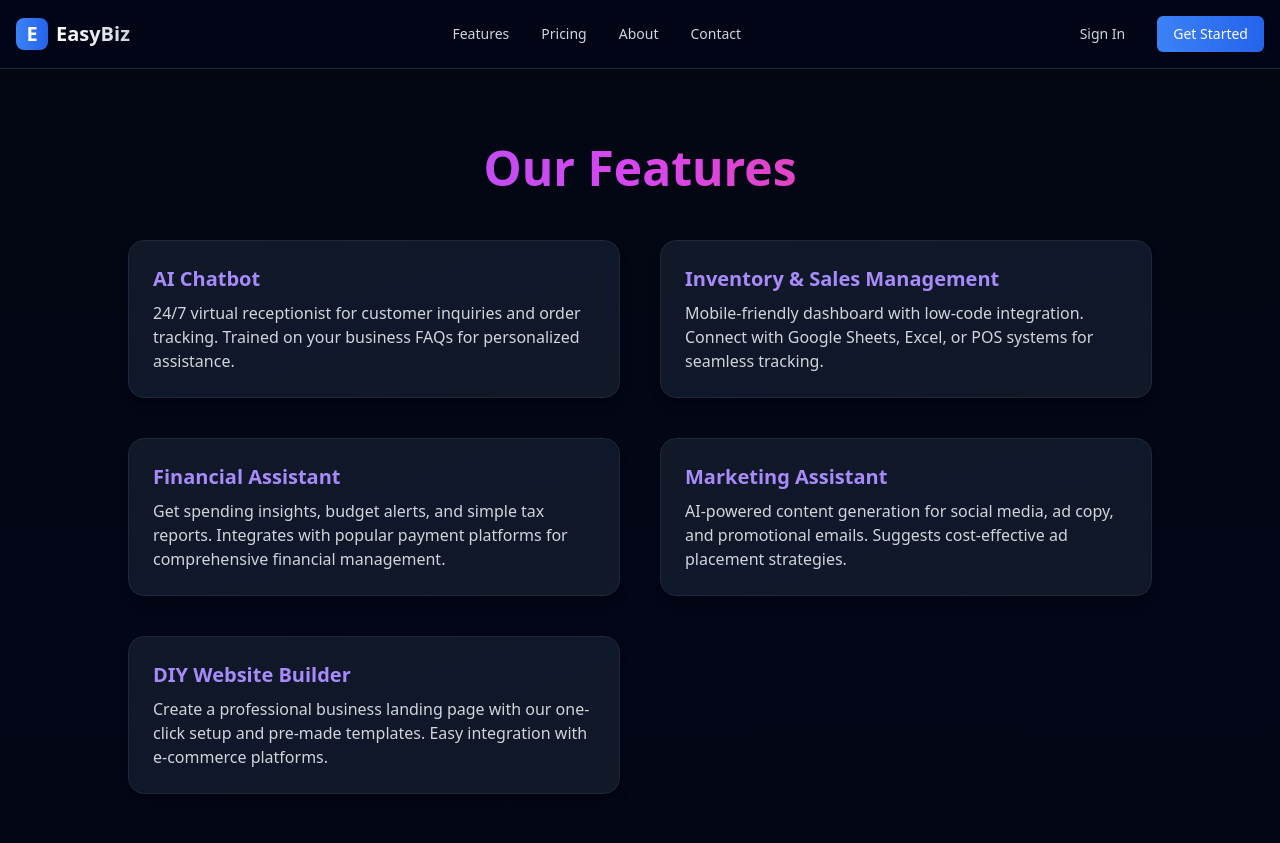
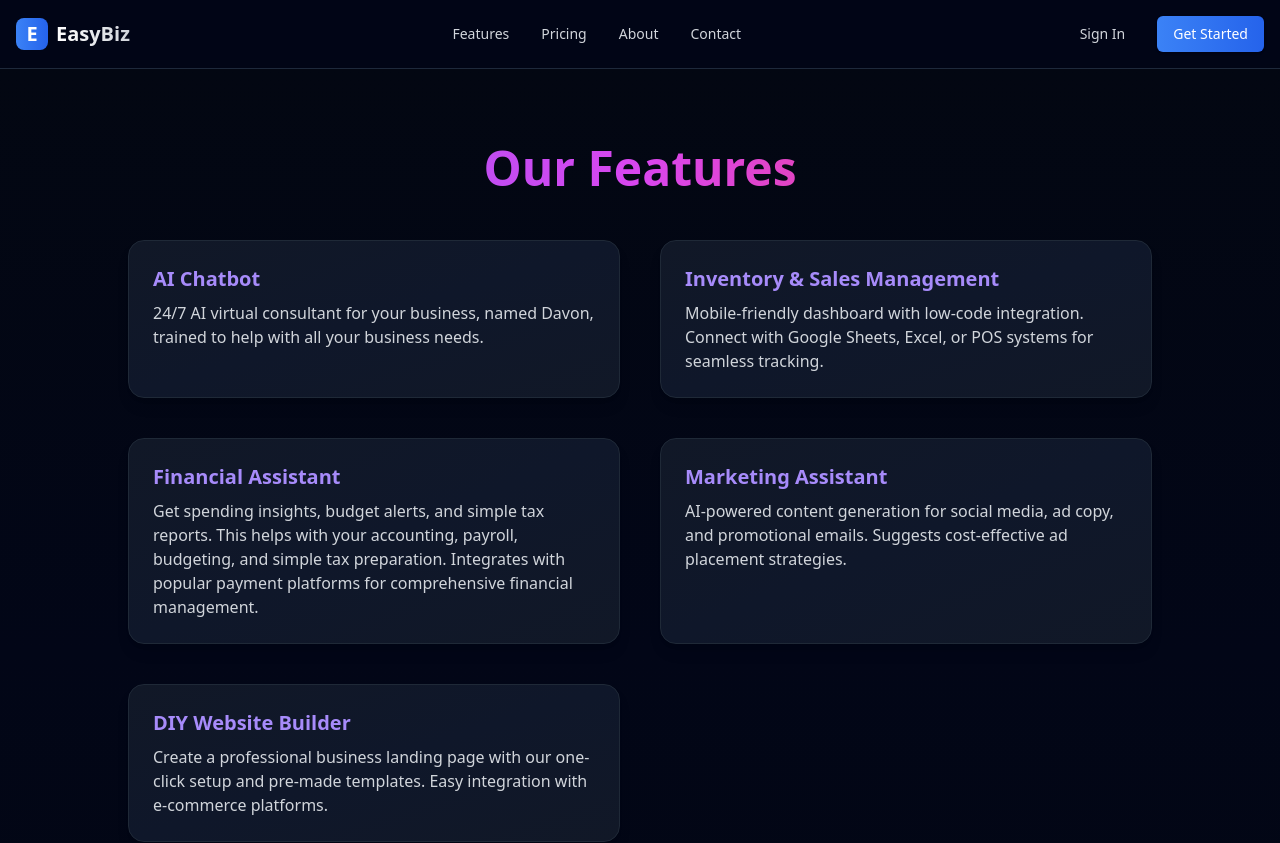
Before and after one commit to Ibrahim-t39/bizai, a Next.js app: page /features in a window 1280 px wide. Shown: the top 843 px of the page. Built offline with nearby package versions, Linux system fonts and the light colour scheme.

Commit message:
link updates

```diff
--- a/app/features/page.tsx
+++ b/app/features/page.tsx
@@ -37,7 +37,7 @@ export default function Features() {
 const features: FeatureCardProps[] = [
   {
     title: "AI Chatbot",
-    description: "24/7 virtual receptionist for customer inquiries and order tracking. Trained on your business FAQs for personalized assistance.",
+    description: "24/7 AI virtual consultant for your business, named Davon, trained to help with all your business needs.",
     link: "https://aimeechallengerobot.streamlit.app/",
   },
   {
@@ -47,7 +47,7 @@ const features: FeatureCardProps[] = [
   },
   {
     title: "Financial Assistant",
-    description: "Get spending insights, budget alerts, and simple tax reports. Integrates with popular payment platforms for comprehensive financial management.",
+    description: "Get spending insights, budget alerts, and simple tax reports.  This helps with your accounting, payroll, budgeting, and simple tax preparation.  Integrates with popular payment platforms for comprehensive financial management.",
     link: "https://next.waveapps.com/66431973-a6dd-4a1d-a80b-ecaba18b5a56/transactions",
   },
   {
@@ -58,7 +58,7 @@ const features: FeatureCardProps[] = [
   {
     title: "DIY Website Builder",
     description: "Create a professional business landing page with our one-click setup and pre-made templates. Easy integration with e-commerce platforms.",
-    link: "https://ecom-always-fried-princess.wpcomstaging.com/wp-admin/admin.php?page=wc-admin&path=%2Fcustomize-store",
+    link: "https://wordpress.com/themes/all/ecom-always-fried-princess.wpcomstaging.com?s=bnb",
   },
 ];
 
```
